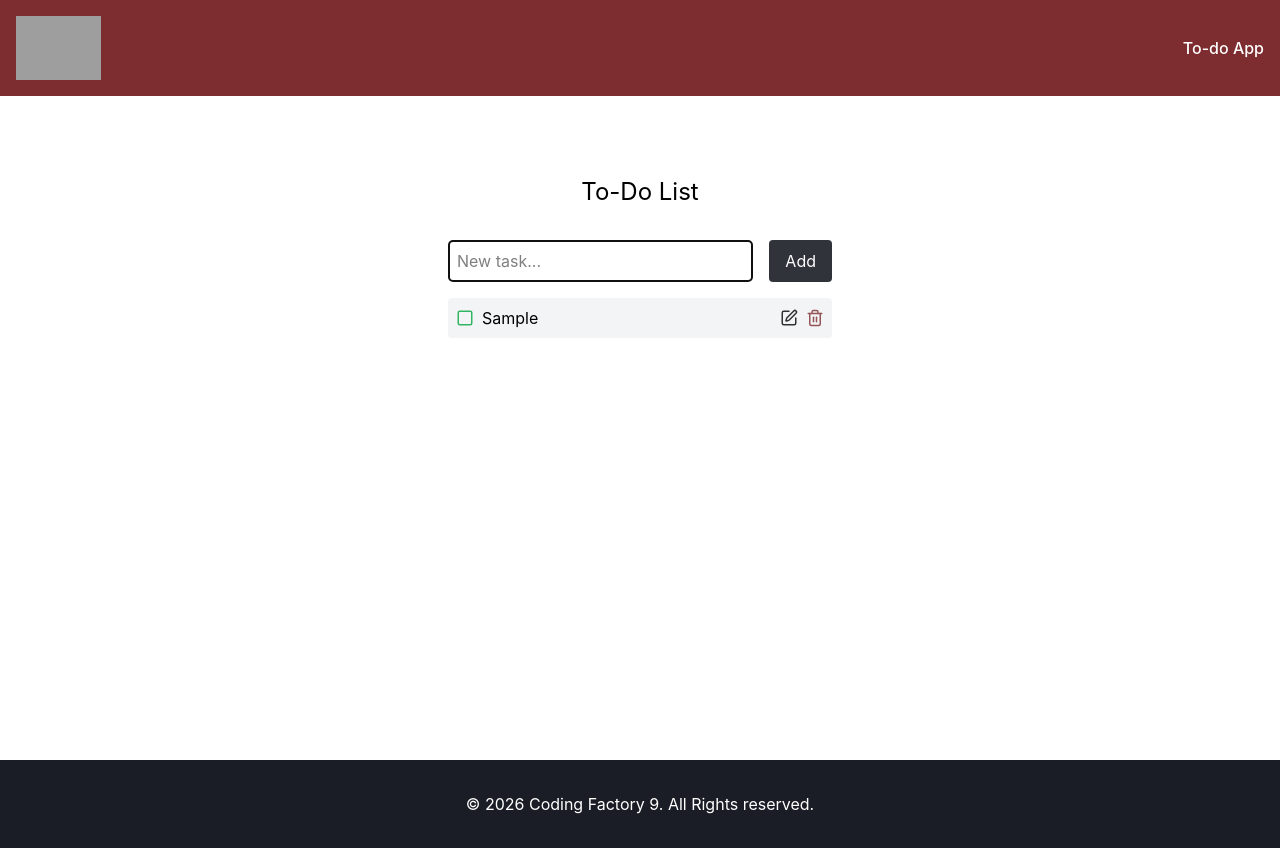
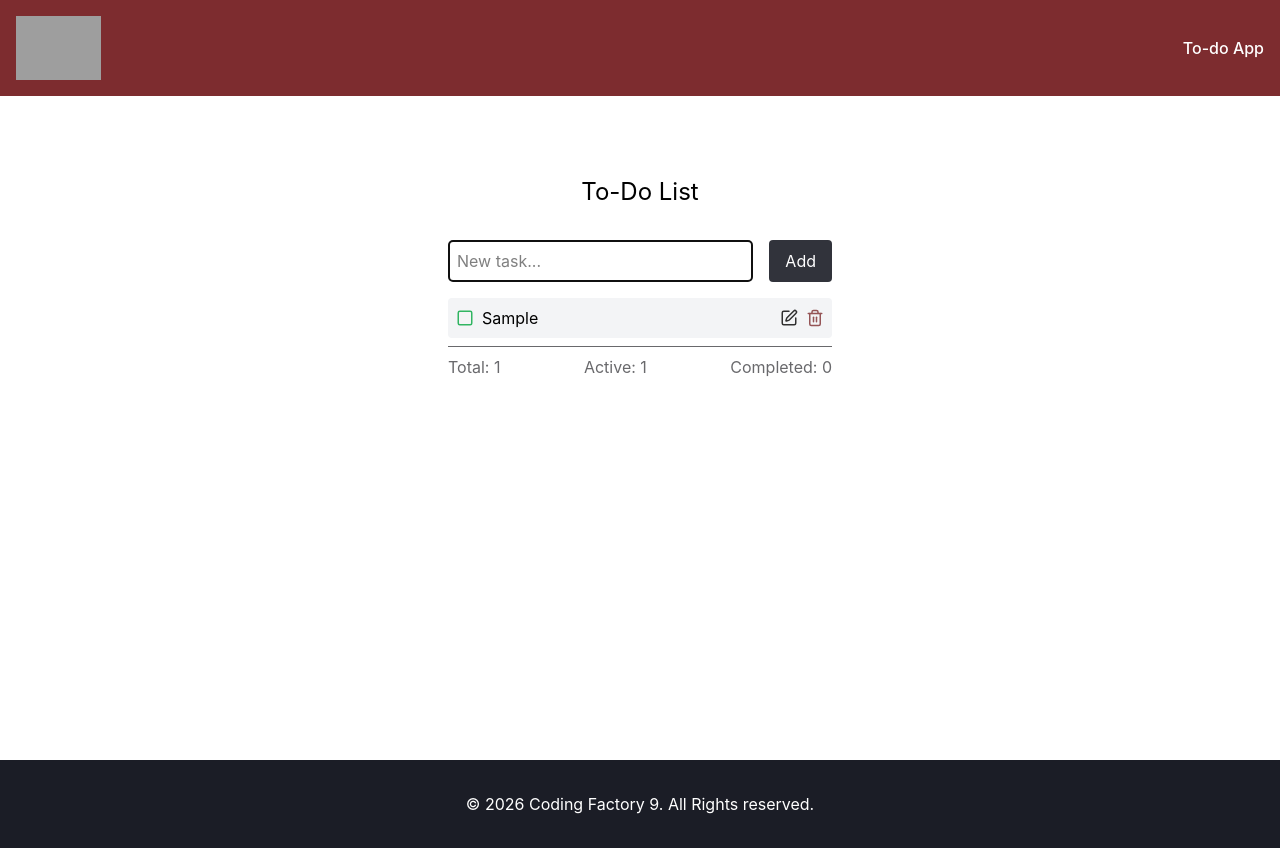
Before and after one commit to peppasg/cf9-react-todo-app, a React (Vite) app: page / in a window 1280 px wide. Both pictures are taken after typing "Sample" into the empty fields and a click on the button "Add". Built offline with nearby package versions, Linux system fonts and the light colour scheme; grey boxes are pictures that could not be loaded.

Commit message:
feat(todo): add TodoStats  component

```diff
--- a/src/features/todo/TodoApp.tsx
+++ b/src/features/todo/TodoApp.tsx
@@ -4,6 +4,7 @@
 // import IconButton from "../../shared/ui/IconButton.tsx";
 // import {CheckSquare, Square} from "lucide-react";
 import TodoList from "./TodoList.tsx";
+import TodoStats from "./TodoStats.tsx";
 
 const TodoApp = () => {
     const inputRef = useRef<HTMLInputElement>(null);
@@ -28,6 +29,8 @@
                     onDelete={deleteTodo}
                 />
 
+                <TodoStats  todos={todos}/>
+
             </div>
         </>
     )
--- /dev/null
+++ b/src/features/todo/TodoStats.tsx
@@ -0,0 +1,24 @@
+import type {TodoStatsProps} from "./types.ts";
+
+const TodoStats = ({todos}:TodoStatsProps) => {
+
+    const total = todos.length;
+    const completed = todos.filter(t => t.completed).length;
+    const active = total - completed;
+
+    return (
+        <>
+            {total && (
+                <div className="flex justify-between border-t pt-2 mt-2 text-cf-gray">
+                    <span>Total: {total}</span>
+                    <span>Active: {active}</span>
+                    <span>Completed: {completed}</span>
+                </div>
+                )
+
+            }
+
+        </>
+    )
+}
+export default TodoStats;
--- a/src/features/todo/types.ts
+++ b/src/features/todo/types.ts
@@ -15,3 +15,7 @@
     onEdit: (id: number, newText: string) => void;
     onDelete: (id: number) => void;
 }
+
+export type TodoStatsProps = {
+    todos: Todo[];
+}
```
